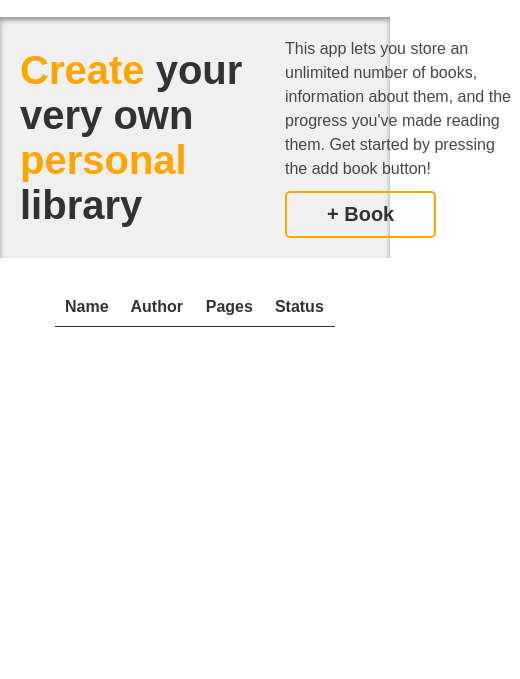
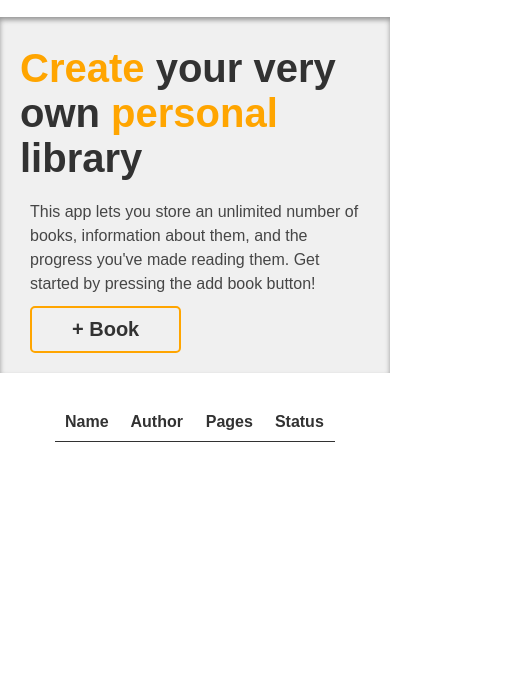
Before and after one commit to omni23/odin-library, a plain HTML site: page index.html in a window 390 px wide. Shown: the part 73-752 px from the top of the page, 520 px wide, since content can reach past the window. Drawn offline with Linux system fonts and the light colour scheme.

Commit message:
Add media query for mobile layout

```diff
--- a/styles/style.css
+++ b/styles/style.css
@@ -125,3 +125,18 @@ footer > a {
     text-decoration: none;
     color: black;
 }
+
+@media only screen and (max-width: 520px) {
+    #banner-content {
+        width: fit-content;
+        grid-template-columns: 1fr;
+    }
+
+    #banner-content > h1 {
+        grid-row: 1 / 2;
+    }
+
+    #banner-content > div {
+        grid-row: 2 / 3;
+    }
+}
```
